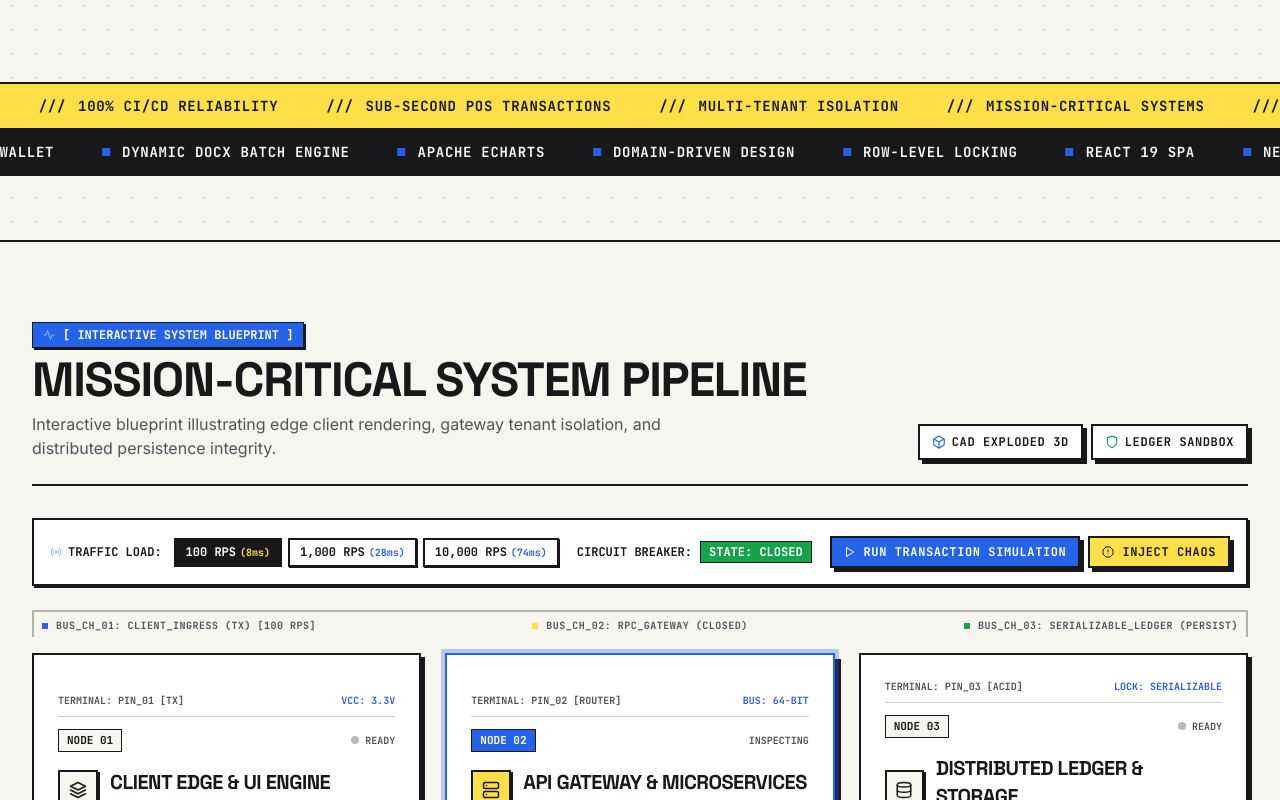
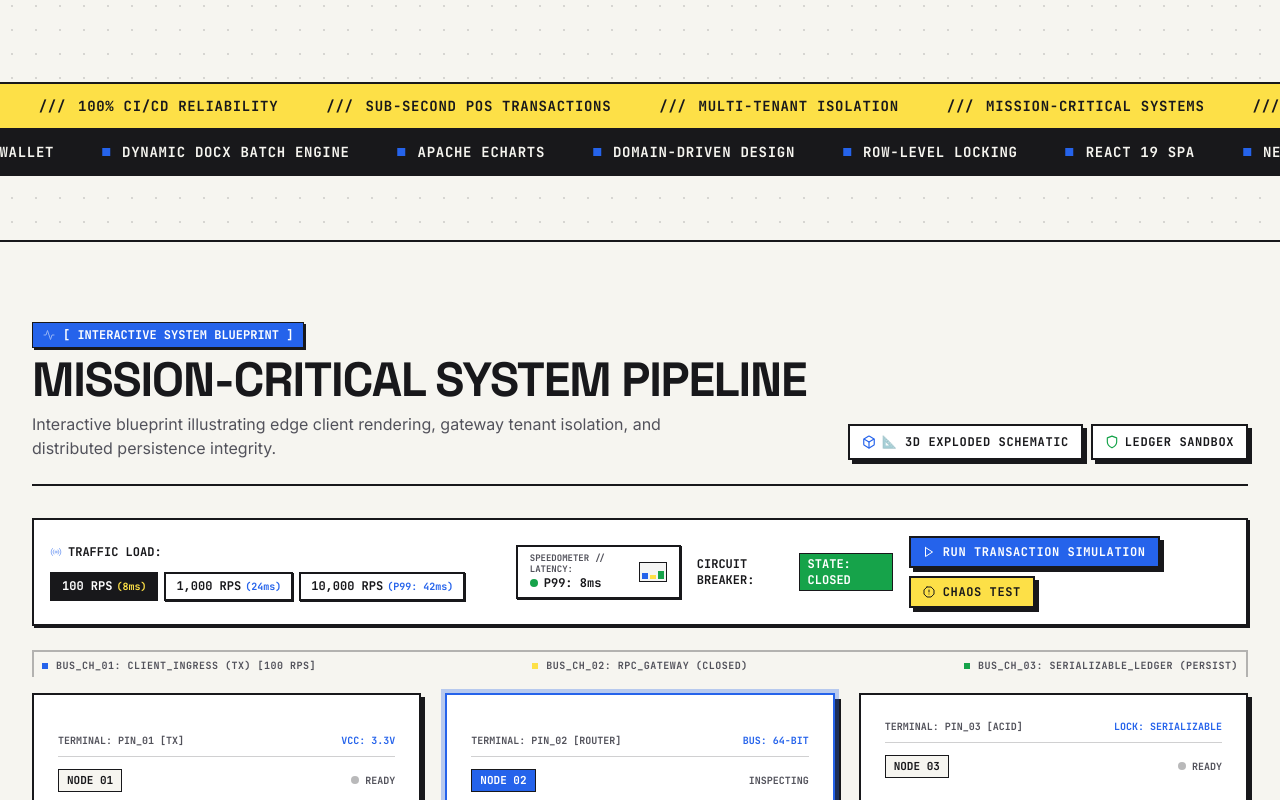
Before and after one commit to ayebe51/portfolio, a React (Vite) app: page / in a window 1280 px wide. Shown: the part 1086-1886 px from the top of the page. Built offline with nearby package versions, Linux system fonts and the light colour scheme.

Commit message:
feat: polish masterclass features to 100% lexical and mechanical match with prompt specs

```diff
--- a/src/App.jsx
+++ b/src/App.jsx
@@ -97,7 +97,7 @@ function AppContent() {
                     >
                         <span className="w-2 h-2 rounded-full bg-[#00FF66] animate-pulse"></span>
                         <FiTerminal className="text-sm" />
-                        <span>&gt;_ DEV_CLI [`~`]</span>
+                        <span>&gt;_ DEV_CONSOLE (Tekan ~)</span>
                     </button>
                 </div>
 
--- a/src/components/ArchitectureExplorer.jsx
+++ b/src/components/ArchitectureExplorer.jsx
@@ -223,11 +223,11 @@ const ArchitectureExplorer = () => {
                                 playClick();
                                 setIsExplodedOpen(true);
                             }}
-                            className="brutal-btn-white !py-2 !px-3 text-xs font-mono font-bold flex items-center gap-1.5"
+                            className="brutal-btn-white !py-2 !px-3 text-xs font-mono font-bold flex items-center gap-1.5 cursor-pointer"
                             title="Open 3D Isometric CAD Exploded Blueprint"
                         >
                             <FiBox className="text-blueprint text-sm" />
-                            <span>CAD EXPLODED 3D</span>
+                            <span>📐 3D EXPLODED SCHEMATIC</span>
                         </button>
 
                         <button
@@ -258,8 +258,8 @@ const ArchitectureExplorer = () => {
                         <div className="flex items-center gap-1.5">
                             {[
                                 { rps: '100', label: '100 RPS', sub: '8ms' },
-                                { rps: '1000', label: '1,000 RPS', sub: '28ms' },
-                                { rps: '10000', label: '10,000 RPS', sub: '74ms' }
+                                { rps: '1000', label: '1,000 RPS', sub: '24ms' },
+                                { rps: '10000', label: '10,000 RPS', sub: 'P99: 42ms' }
                             ].map((item) => (
                                 <button
                                     key={item.rps}
@@ -275,11 +275,30 @@ const ArchitectureExplorer = () => {
                                     }`}
                                 >
                                     <span>{item.label}</span>
-                                    <span className={`ml-1 text-[10px] ${trafficRps === item.rps ? 'text-safety' : 'text-blueprint'}`}>
+                                    <span className={`ml-1 text-[10px] ${trafficRps === item.rps ? 'text-safety font-black' : 'text-blueprint'}`}>
                                         ({item.sub})
                                     </span>
                                 </button>
                             ))}
+                        </div>
+                    </div>
+
+                    {/* Speedometer Latency Gauge Bar */}
+                    <div className="flex items-center gap-2 bg-white px-3 py-1.5 border-2 border-ink shadow-[1px_1px_0px_#18181B]">
+                        <div className="flex flex-col">
+                            <span className="text-[9px] font-black uppercase text-ink-muted leading-tight">SPEEDOMETER // LATENCY:</span>
+                            <div className="flex items-center gap-1.5 font-bold text-xs">
+                                <span className={`w-2 h-2 rounded-full ${trafficRps === '10000' ? 'bg-safety animate-ping' : 'bg-telemetry'}`}></span>
+                                <span className={`font-mono font-black ${trafficRps === '10000' ? 'text-blueprint' : 'text-ink'}`}>
+                                    {trafficRps === '10000' ? 'P99: 42ms [VIBRATING]' : trafficRps === '1000' ? 'P99: 24ms' : 'P99: 8ms'}
+                                </span>
+                            </div>
+                        </div>
+                        {/* Mechanical vibrating indicator bar */}
+                        <div className="flex items-end gap-0.5 h-5 w-8 bg-stone-100 p-0.5 border border-ink">
+                            <span className={`w-1.5 bg-blueprint transition-all duration-75 ${trafficRps === '10000' ? 'h-full animate-bounce' : trafficRps === '1000' ? 'h-3' : 'h-1.5'}`}></span>
+                            <span className={`w-1.5 bg-safety transition-all duration-75 ${trafficRps === '10000' ? 'h-4/5 animate-pulse' : trafficRps === '1000' ? 'h-2' : 'h-1'}`}></span>
+                            <span className={`w-1.5 bg-telemetry transition-all duration-75 ${trafficRps === '10000' ? 'h-full animate-bounce' : trafficRps === '1000' ? 'h-2.5' : 'h-2'}`}></span>
                         </div>
                     </div>
 
@@ -325,7 +344,7 @@ const ArchitectureExplorer = () => {
                             title="Simulate Gateway outage and test circuit breaker failover"
                         >
                             <FiAlertOctagon />
-                            <span>{isChaosActive ? 'CHAOS MONKEY ACTIVE...' : 'INJECT CHAOS'}</span>
+                            <span>{isChaosActive ? 'CHAOS MONKEY ACTIVE...' : 'CHAOS TEST'}</span>
                         </button>
 
                         {logs.length > 0 && (
@@ -379,7 +398,7 @@ const ArchitectureExplorer = () => {
                                             left: simStep === 1 ? '15%' : simStep === 2 ? '50%' : '88%'
                                         }}
                                         transition={{
-                                            duration: trafficRps === '10000' ? 0.3 : trafficRps === '1000' ? 0.45 : 0.6,
+                                            duration: trafficRps === '10000' ? 0.25 : trafficRps === '1000' ? 0.45 : 0.6,
                                             ease: "linear"
                                         }}
                                         className="absolute -top-1.5 flex items-center gap-1 z-20"
@@ -387,14 +406,42 @@ const ArchitectureExplorer = () => {
                                         <span className="w-3 h-3 bg-safety border border-ink font-mono text-[8px] font-black flex items-center justify-center text-ink shadow-[1px_1px_0px_#18181B]">
                                             ■
                                         </span>
+                                        {trafficRps === '10000' && (
+                                            <>
+                                                <span className="w-2.5 h-2.5 bg-yellow-400 border border-ink animate-pulse font-mono text-[7px] flex items-center justify-center font-black">■</span>
+                                                <span className="w-2.5 h-2.5 bg-blueprint border border-ink font-mono text-[7px] flex items-center justify-center text-white font-black">■</span>
+                                                <span className="w-2 h-2 bg-telemetry border border-ink"></span>
+                                            </>
+                                        )}
                                         <span className="w-2 h-2 bg-blueprint border border-ink"></span>
                                     </motion.div>
                                 )}
+
+                                {/* Continuous high-speed data waterfall stream at 10,000 RPS */}
+                                {trafficRps === '10000' && !isSimulating && !isChaosActive && (
+                                    <div className="absolute inset-x-0 -top-1 flex justify-between pointer-events-none opacity-80">
+                                        {[10, 30, 50, 70, 90].map((pos) => (
+                                            <span
+                                                key={pos}
+                                                className="w-2 h-2 bg-safety border border-ink animate-pulse"
+                                                style={{ left: `${pos}%` }}
+                                            />
+                                        ))}
+                                    </div>
+                                )}
                             </div>
 
-                            {/* Trace 3: Return ACK Bus */}
+                            {/* Trace 3: Return ACK Bus / Circuit Breaker Failover Bypass */}
                             <div className="h-[2px] w-full bg-ink/25 relative">
                                 <span className="absolute left-1/2 -top-1 w-2 h-2 rounded-full border border-ink bg-white"></span>
+
+                                {isChaosActive && (
+                                    <div className="absolute -top-3 inset-x-0 flex items-center justify-center">
+                                        <span className="bg-yellow-400 text-ink font-mono text-[8px] font-black uppercase px-2 py-0.5 border border-ink shadow-[1px_1px_0px_#18181B] animate-pulse">
+                                            CIRCUIT BREAKER: AUTOMATIC FAILOVER ROUTE ACTIVE
+                                        </span>
+                                    </div>
+                                )}
                             </div>
                         </div>
                     </div>
--- a/src/components/ProjectModal.jsx
+++ b/src/components/ProjectModal.jsx
@@ -120,7 +120,7 @@ const ProjectModal = ({ project, onClose }) => {
                             <div className="flex-shrink-0 self-center sm:self-start">
                                 <InkStamp
                                     text="100% CI/CD VERIFIED"
-                                    subtext="ZERO REGRESSION RECORD"
+                                    subtext="ZERO DEFECT // 1,842 TESTS"
                                     refCode={`AYN-PRJ-${project.id}`}
                                     color="red"
                                 />
@@ -266,10 +266,10 @@ const ProjectModal = ({ project, onClose }) => {
                                     playClick();
                                     setIsExplodedOpen(true);
                                 }}
-                                className="brutal-btn-white flex-1 text-center font-mono text-xs font-black flex items-center justify-center gap-2"
+                                className="brutal-btn-white flex-1 text-center font-mono text-xs font-black flex items-center justify-center gap-2 cursor-pointer"
                             >
                                 <FiBox className="text-blueprint text-sm" />
-                                <span>CAD EXPLODED VIEW</span>
+                                <span>📐 3D EXPLODED SCHEMATIC</span>
                             </button>
 
                             {project.demoUrl && (
```
Also changed, not shown: src/components/ui/DevConsole.jsx (+16 -7 lines).
